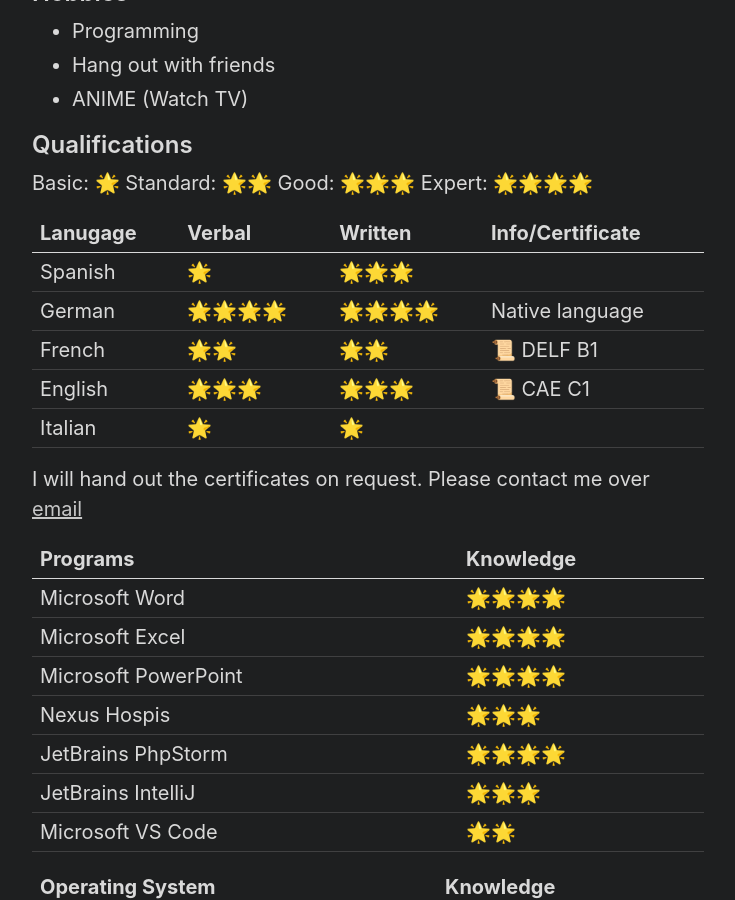
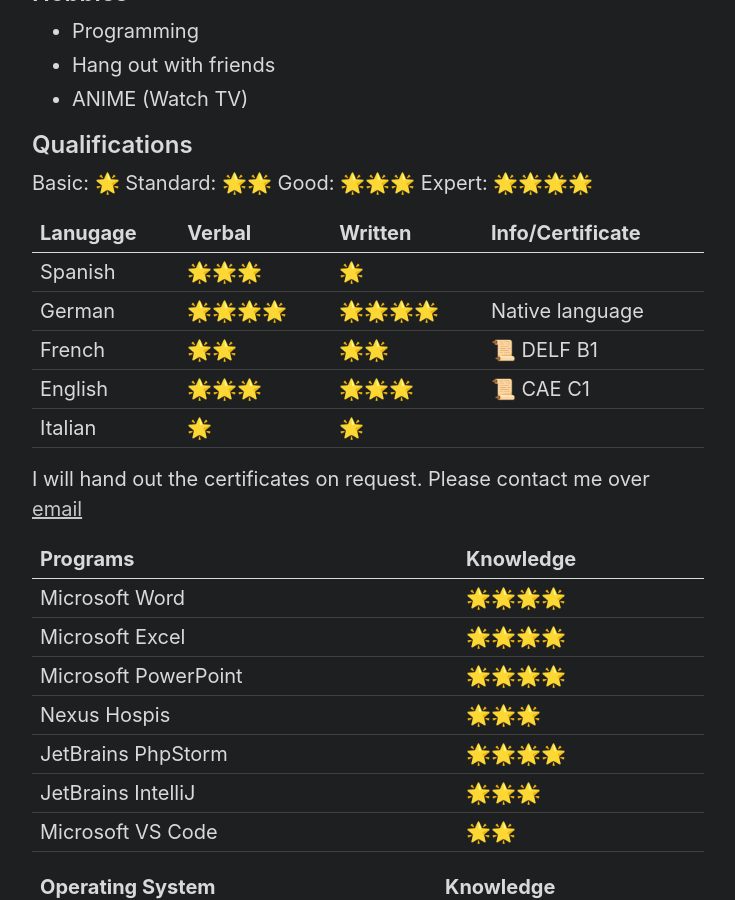
Before and after one commit to D3strukt0r/d3strukt0r.github.io, a Jekyll site: the page built from about.md, in a window 1280 px wide and 900 px high, scrolled down 3484 px. Shown: the whole window, without its empty margins (272-1007 px from the left). Built offline with Jekyll 4.4.1, drawn with Linux system fonts in a browser that asks for light colours.

Commit message:
Fix language table

```diff
--- a/about.md
+++ b/about.md
@@ -55,7 +55,7 @@
 
 | Lanugage | Verbal   | Written  | Info/Certificate |
 | -------- | -------- | -------- | ---------------- |
-| Spanish  | 🌟       | 🌟🌟🌟   |                  |
+| Spanish  | 🌟🌟🌟   | 🌟      |                  |
 | German   | 🌟🌟🌟🌟 | 🌟🌟🌟🌟 | Native language  |
 | French   | 🌟🌟     | 🌟🌟     | 📜 DELF B1       |
 | English  | 🌟🌟🌟   | 🌟🌟🌟   | 📜 CAE C1        |
```
